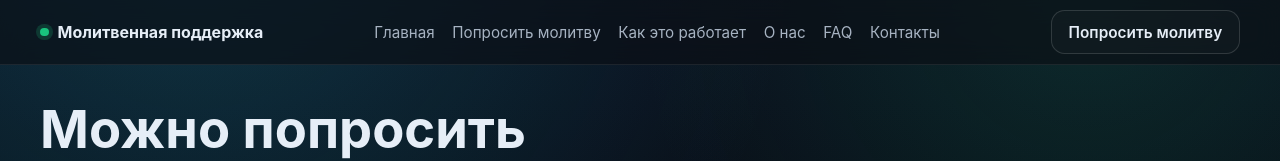
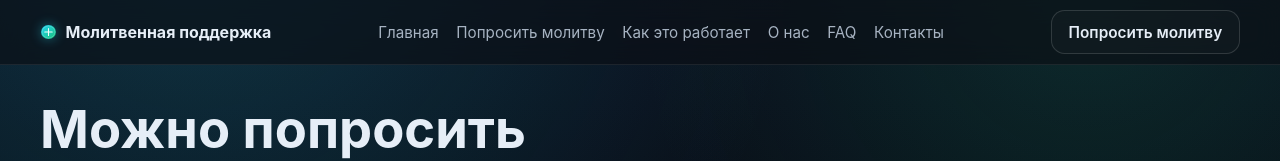
Before and after one commit to manitip/-------------5-, a Next.js app: page / in a window 1280 px wide. Shown: the top 161 px of the page. Built offline with nearby package versions, Linux system fonts and the light colour scheme.

Commit message:
Replace header dot with molicon and set site favicon

```diff
--- a/src/app/globals.css
+++ b/src/app/globals.css
@@ -31,7 +31,7 @@ a { color: inherit; text-decoration: none; }
 .site-nav { position: sticky; top: 0; z-index: 30; backdrop-filter: blur(12px); border-bottom: 1px solid rgba(255,255,255,.08); background: rgba(11,15,20,.65); }
 .site-nav-inner { display: flex; align-items: center; justify-content: space-between; min-height: 4rem; gap: 1rem; }
 .site-logo { display: flex; align-items: center; gap: .55rem; font-weight: 700; }
-.site-logo-dot { width: .55rem; height: .55rem; border-radius: 999px; background: var(--g); box-shadow: 0 0 0 4px rgba(25,195,125,.2); }
+.site-logo-icon { width: 1.05rem; height: 1.05rem; display: block; filter: drop-shadow(0 0 6px rgba(34,211,238,.45)); }
 .site-nav-links { display: none; gap: 1.1rem; color: var(--muted); font-size: .95rem; }
 .site-nav-link:hover, .site-footer a:hover { color: #fff; }
 .site-nav-cta { display: none; }
--- a/src/app/layout.tsx
+++ b/src/app/layout.tsx
@@ -5,6 +5,11 @@ import GlowBg from "@/components/GlowBg";
 export const metadata: Metadata = {
   title: "Молитвенная поддержка",
   description: "Тёплый и простой способ попросить молитву — можно анонимно.",
+  icons: {
+    icon: "/molicon.svg",
+    shortcut: "/molicon.svg",
+    apple: "/molicon.svg",
+  },
   openGraph: {
     title: "Молитвенная поддержка",
     description: "Можно написать анонимно. Мы бережно относимся к вашей истории.",
--- a/src/components/Nav.tsx
+++ b/src/components/Nav.tsx
@@ -14,7 +14,7 @@ export default function Nav() {
     <header className="site-nav">
       <div className="container site-nav-inner">
         <Link href="/" className="site-logo">
-          <span className="site-logo-dot" />
+          <img src="/molicon.svg" alt="Иконка Молитвенной поддержки" className="site-logo-icon" />
           <span>Молитвенная поддержка</span>
         </Link>
 
```
Also changed, not shown: public/molicon.svg (added).
